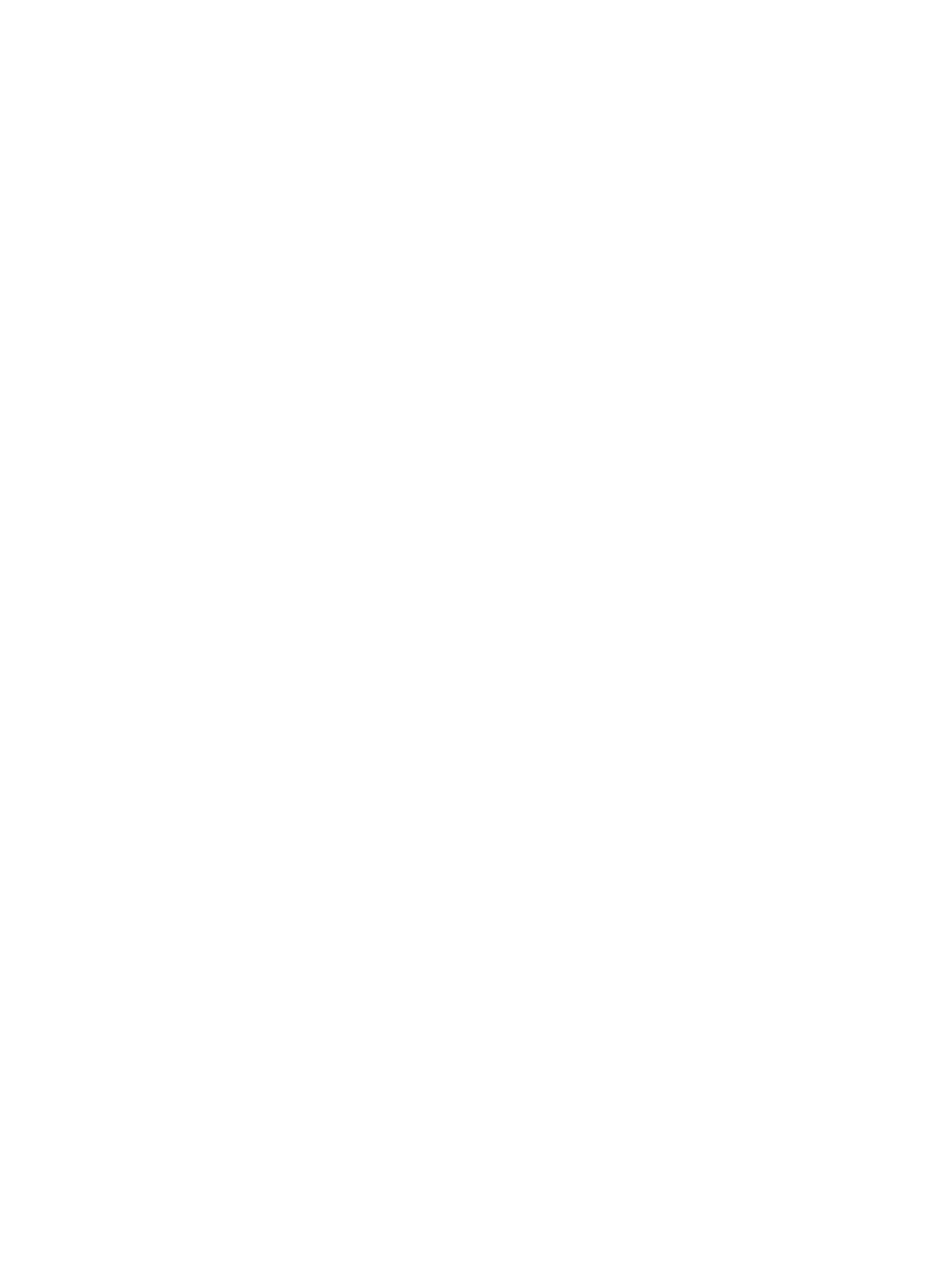
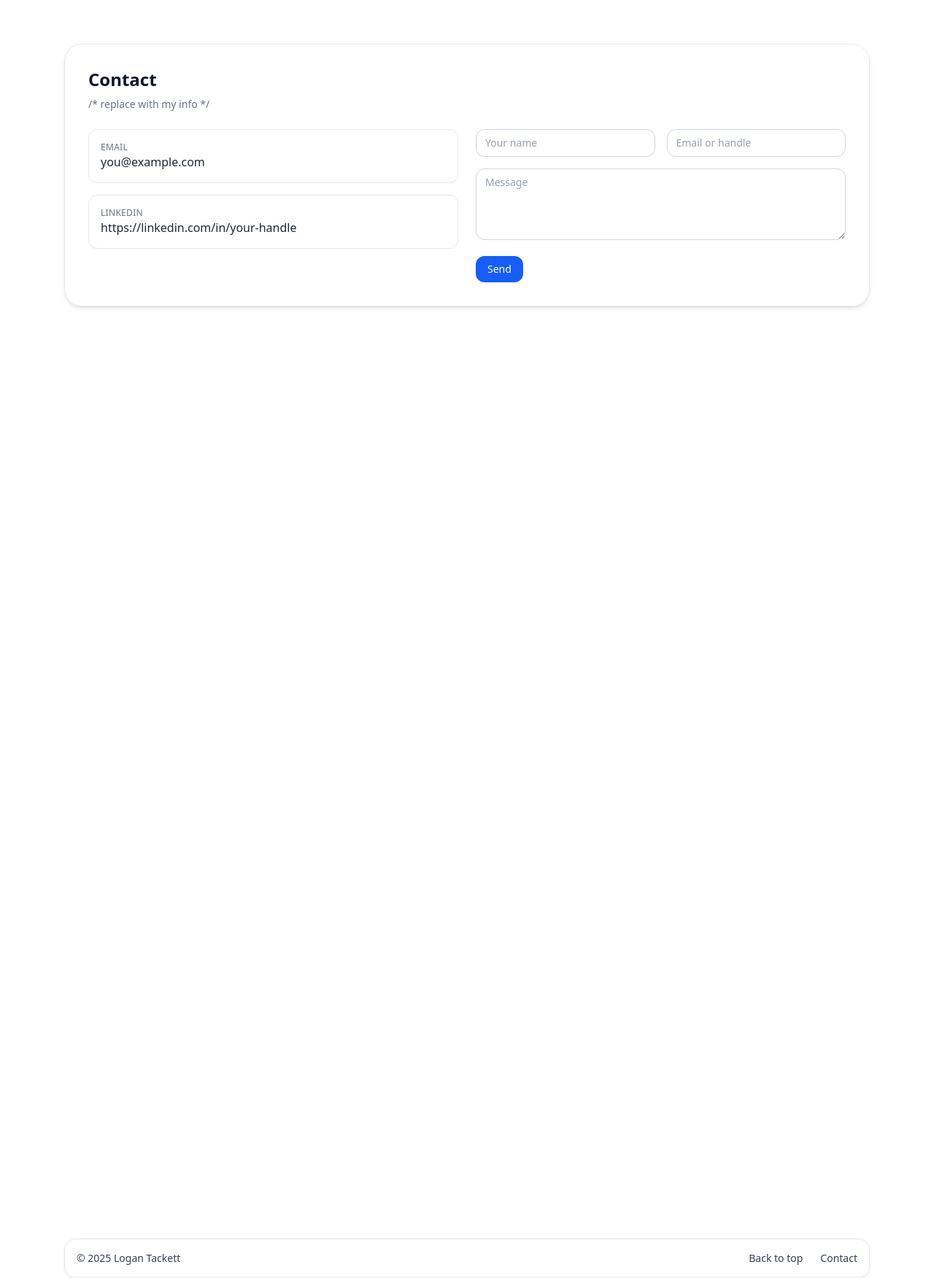
Before and after one commit to LoganTackett1/dev-portfolio, a React (Vite) app: page / in a window 1280 px wide. Shown: the part 1382-3134 px from the top of the page at 73% size. Before the commit the page ends 3024 px from the top, so only its background shows below. Built offline with nearby package versions, Linux system fonts and the light colour scheme.

Commit message:
contact.jsx v1 footer.jsx v1

```diff
--- a/src/components/Contact.jsx
+++ b/src/components/Contact.jsx
@@ -1,10 +1,33 @@
 export function Contact() {
   return (
-    <section id="contact" className="section">
-      <h2>Contact</h2>
-      <p>
-        Email <a href="mailto:you@example.com">you@example.com</a>
-      </p>
+    <section id="contact" className="relative z-10 mx-auto max-w-6xl px-4 sm:px-6 py-20">
+      <div id="contact-card" className="rounded-3xl border border-gray-200 bg-white/20 backdrop-blur-[3px] shadow-md p-8">
+        <h2 id="contact-title" className="text-2xl font-semibold text-gray-900">Contact</h2>
+        <p id="contact-note" className="mt-2 text-sm text-gray-500">/* replace with my info */</p>
+
+        <div id="contact-grid" className="mt-6 grid gap-6 sm:grid-cols-2">
+          <div id="contact-left" className="space-y-4">
+            <a id="contact-email" href="mailto:you@example.com" className="block rounded-xl border border-gray-200 bg-white p-4 hover:border-blue-400 hover:shadow transition">
+              <div id="contact-email-label" className="text-xs uppercase tracking-wide text-gray-500">Email</div>
+              <div id="contact-email-value" className="text-gray-800">you@example.com</div>
+            </a>
+            <a id="contact-linkedin" href="#" className="block rounded-xl border border-gray-200 bg-white p-4 hover:border-blue-400 hover:shadow transition">
+              <div id="contact-linkedin-label" className="text-xs uppercase tracking-wide text-gray-500">LinkedIn</div>
+              <div id="contact-linkedin-value" className="text-gray-800">https://linkedin.com/in/your-handle</div>
+            </a>
+          </div>
+          <form id="contact-form" className="space-y-4">
+            <div id="contact-inputs" className="grid gap-4 sm:grid-cols-2">
+              <input id="contact-name" name="name" placeholder="Your name" className="rounded-xl border border-gray-300 bg-white px-3 py-2 text-sm text-gray-900 placeholder-gray-400 focus:outline-none focus:ring-2 focus:ring-blue-500" />
+              <input id="contact-from" name="from" placeholder="Email or handle" className="rounded-xl border border-gray-300 bg-white px-3 py-2 text-sm text-gray-900 placeholder-gray-400 focus:outline-none focus:ring-2 focus:ring-blue-500" />
+            </div>
+            <textarea id="contact-message" name="message" rows={4} placeholder="Message" className="w-full rounded-xl border border-gray-300 bg-white px-3 py-2 text-sm text-gray-900 placeholder-gray-400 focus:outline-none focus:ring-2 focus:ring-blue-500"></textarea>
+            <button id="contact-send" type="button" className="inline-flex items-center justify-center rounded-xl bg-blue-600 px-4 py-2 text-sm font-medium text-white hover:bg-blue-700 active:bg-blue-800 transition">
+              Send
+            </button>
+          </form>
+        </div>
+      </div>
     </section>
   );
 }
--- a/src/components/Footer.jsx
+++ b/src/components/Footer.jsx
@@ -1,7 +1,15 @@
 export function Footer() {
   return (
-    <footer className="footer z-10">
-      © {new Date().getFullYear()} Logan Tackett
+    <footer id="footer" className="relative z-10 mt-20">
+      <div id="footer-shell" className="mx-auto max-w-6xl px-4 sm:px-6">
+        <div id="footer-bar" className="rounded-2xl border border-gray-200 bg-white/80 backdrop-blur shadow-sm px-4 py-4 flex flex-col sm:flex-row items-center justify-between gap-3">
+          <div id="footer-copy" className="text-sm text-gray-700">© {new Date().getFullYear()} Logan Tackett</div>
+          <div id="footer-links" className="flex items-center gap-6">
+            <a id="footer-top" href="#top" className="text-sm text-gray-700 hover:text-blue-700 transition-colors">Back to top</a>
+            <a id="footer-contact" href="#contact" className="text-sm text-gray-700 hover:text-blue-700 transition-colors">Contact</a>
+          </div>
+        </div>
+      </div>
     </footer>
   );
 }
```
